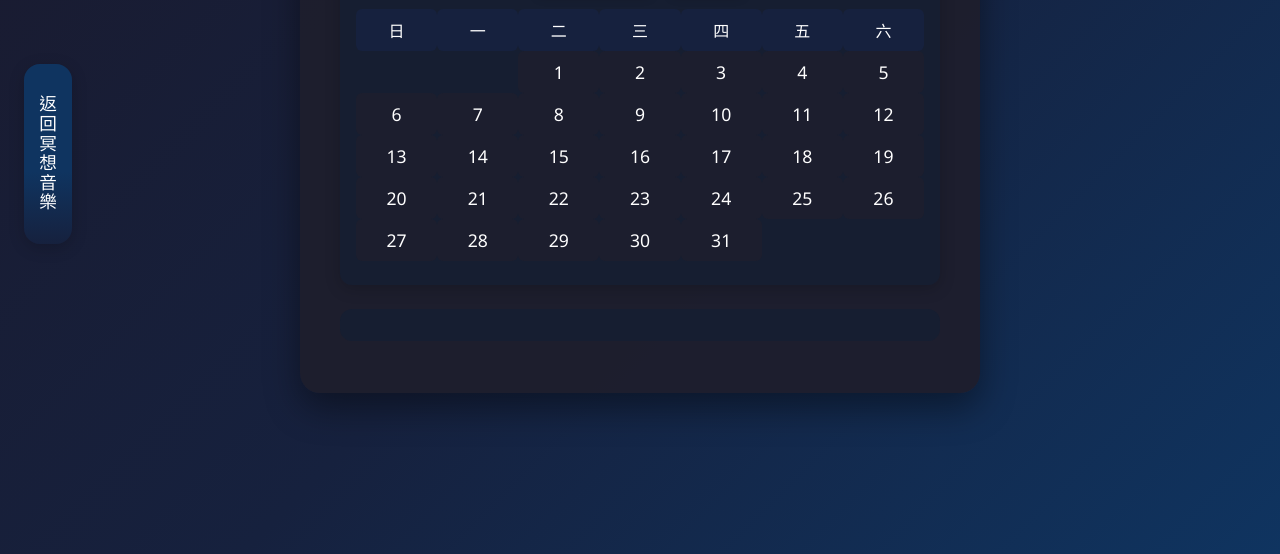
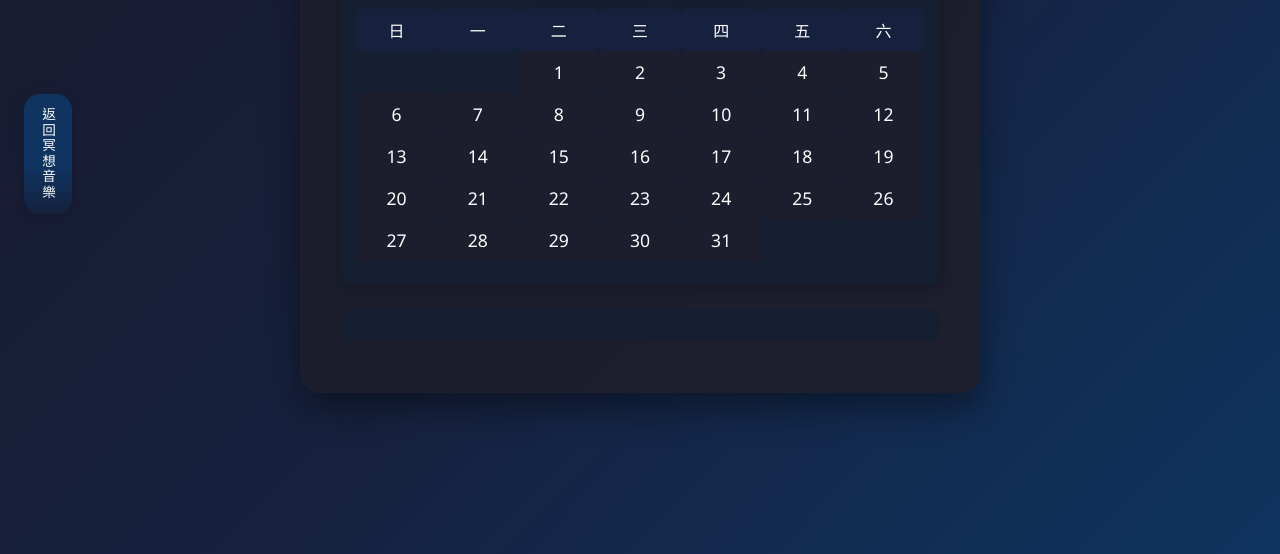
Before and after one commit to eric761231/odysseyWeb, a website: page html/calendar.html in a window 1280 px wide. Shown: the part 246-800 px from the top of the page. Drawn offline with Linux system fonts and the light colour scheme; no server answers.

Commit message:
calendar.html 按鈕樣式完全同步 articles.html（僅左右位置不同）

```diff
--- a/html/calendar.html
+++ b/html/calendar.html
@@ -39,11 +39,11 @@
             left: 24px;
             transform: translateY(-50%);
             width: 48px;
-            height: 180px;
+            height: 120px;
             padding: 0;
             background: linear-gradient(180deg, #0f3460 60%, #16213e 100%);
             color: #fff;
-            font-size: 1.1em;
+            font-size: 0.85em;
             font-weight: 500;
             border-radius: 16px;
             box-shadow: 0 4px 16px rgba(0,0,0,0.18);
```
